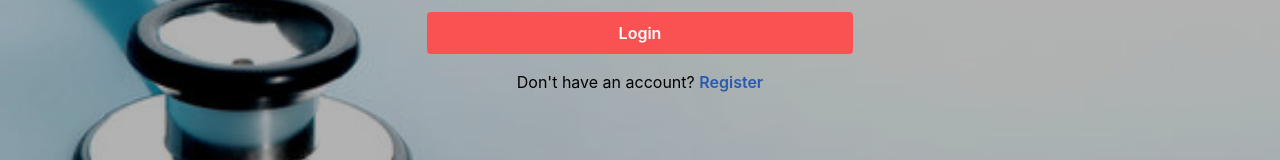
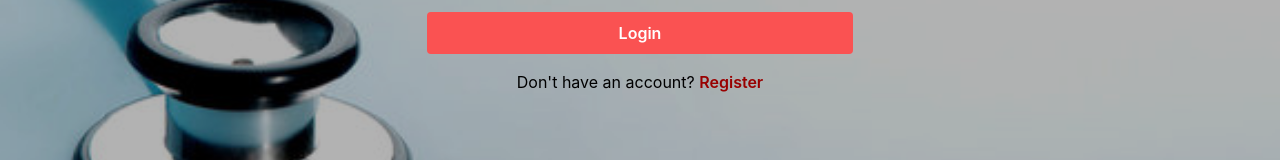
Before and after one commit to Abdulloh-Mamanazirov/doctor-study, a React (Vite) app: page /library in a window 1280 px wide. Shown: the part 439-599 px from the top of the page. Built offline with nearby package versions, Linux system fonts and the light colour scheme.

Commit message:
fix register button

```diff
--- a/src/pages/auth/Login/index.jsx
+++ b/src/pages/auth/Login/index.jsx
@@ -47,17 +47,18 @@ export default function index() {
             <Button color={"red"} fullWidth mt="xl" size="md" type="submit">
               Login
             </Button>
-
+            <div className="relative">
               <Text ta="center" mt="md">
                 Don&apos;t have an account?{" "}
                 <Link
                   to={"/register"}
                   fw={700}
-                className="text-blue-500 font-semibold hover:underline"
+                  className="text-primary-desc font-semibold hover:underline"
                 >
                   Register
                 </Link>
               </Text>
+            </div>
           </form>
         </div>
       </div>
```
Lines whose indentation alone changed are shown as unchanged.
